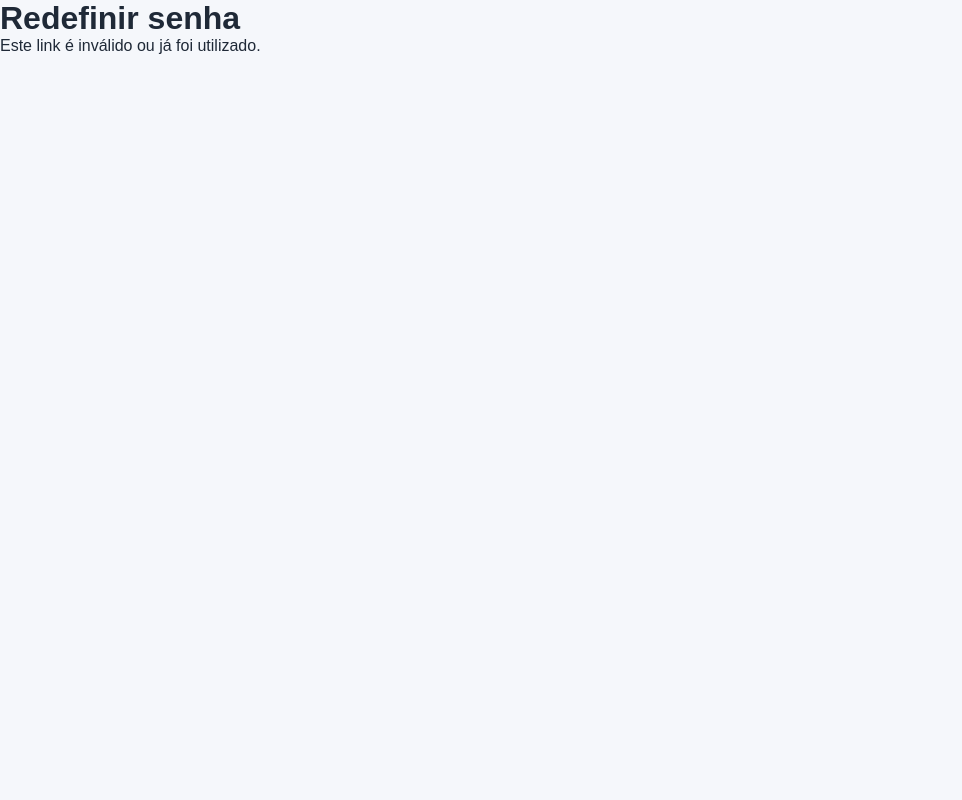
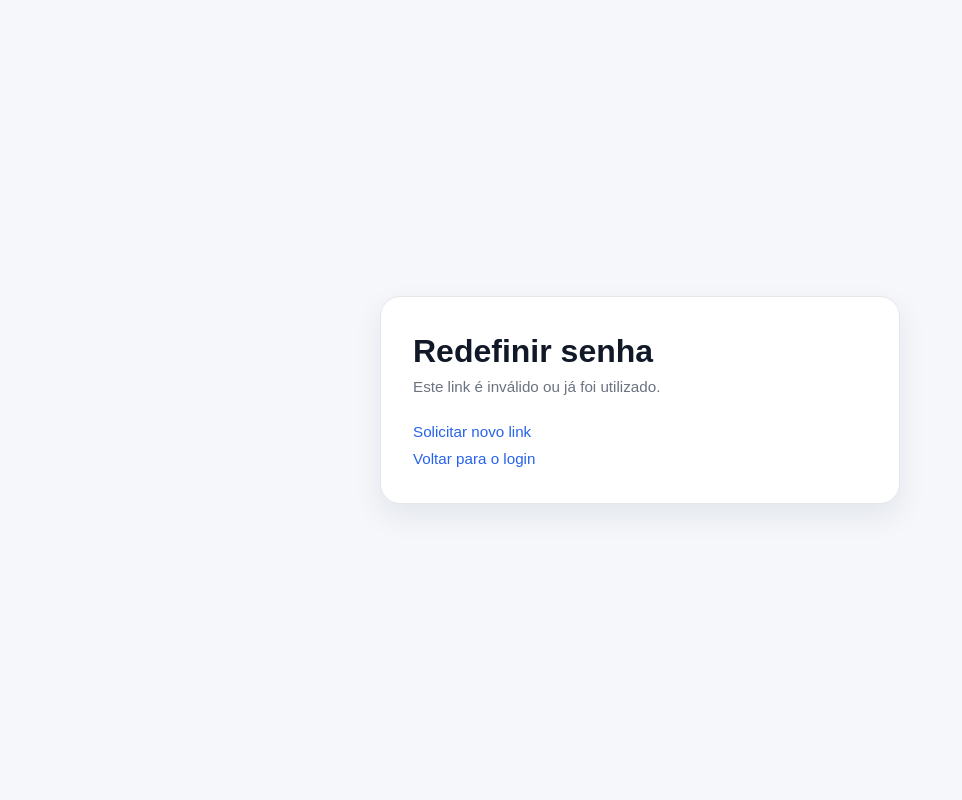
Before and after one commit to mfigueireddo/t1-programacao-web, a Django app: a page that uses templates/registration/password_reset_confirm.html in a window 1280 px wide. Shown: the whole page, without its empty margins (0-962 px from the left). Run offline with Django 5.2, Linux system fonts and the light colour scheme.

Commit message:
Design tela de redefinir senha

```diff
--- a/templates/registration/password_reset_confirm.html
+++ b/templates/registration/password_reset_confirm.html
@@ -3,15 +3,30 @@
 {% block page_title %}Redefinir senha{% endblock %}
 
 {% block page_content %}
-    <h1>Redefinir senha</h1>
+<div class="auth-page">
+    <div class="auth-card auth-card-large">
+        <h1 class="auth-title">Redefinir senha</h1>
 
         {% if validlink %}
-        <form method="post">
+            <p class="auth-subtitle">
+                Digite sua nova senha abaixo para concluir a recuperação da conta.
+            </p>
+
+            <form method="post" class="auth-form">
                 {% csrf_token %}
                 {{ form.as_p }}
-            <button type="submit">Salvar nova senha</button>
+                <button type="submit" class="auth-button">Salvar nova senha</button>
             </form>
         {% else %}
-        <p>Este link é inválido ou já foi utilizado.</p>
+            <p class="auth-subtitle">
+                Este link é inválido ou já foi utilizado.
+            </p>
+
+            <div class="auth-links">
+                <p><a href="{% url 'password_reset' %}">Solicitar novo link</a></p>
+                <p><a href="{% url 'authentication:login' %}">Voltar para o login</a></p>
+            </div>
         {% endif %}
+    </div>
+</div>
 {% endblock %}
```
Lines whose indentation alone changed are shown as unchanged.
